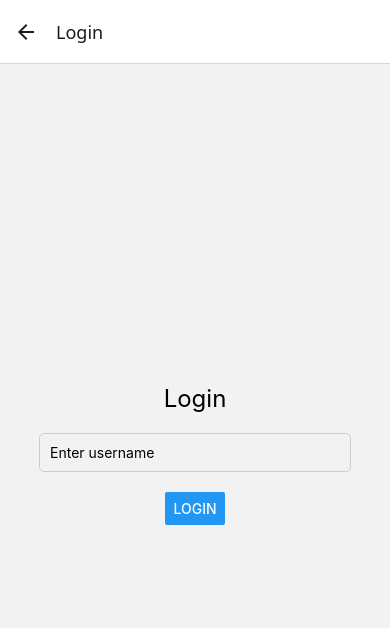
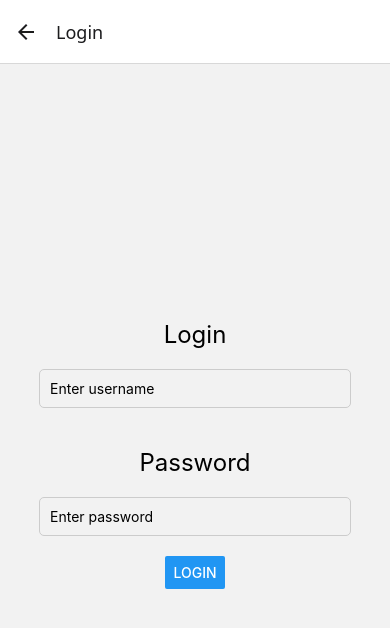
Before and after one commit to ysida/react_native_drill1, a React Native app: screen /Login in a window 390 px wide. Shown: the top 628 px of the page. Built offline with nearby package versions, Linux system fonts and the light colour scheme.

Commit message:
add password ui field

```diff
--- a/src/screens/LoginScreen.tsx
+++ b/src/screens/LoginScreen.tsx
@@ -30,6 +30,18 @@ const LoginScreen: React.FC<Props> = ({ navigation }) => {
         value={username}
         onChangeText={setUsername}
       />
+
+      <View style={styles.horizontalSplit}></View>
+
+      <Text style={styles.title}>Password</Text>
+      <TextInput
+        style={styles.input}
+        placeholder="Enter password"
+        value={username}
+        secureTextEntry={true}
+        onChangeText={setUsername}
+      />
+
       <Button title="Login" onPress={handleLogin} />
     </View>
   );
@@ -38,6 +50,7 @@ const LoginScreen: React.FC<Props> = ({ navigation }) => {
 const styles = StyleSheet.create({
   container: { flex: 1, justifyContent: 'center', alignItems: 'center' },
   title: { fontSize: 24, marginBottom: 20 },
+  horizontalSplit: { height: 20 },
   input: {
     borderWidth: 1,
     borderColor: '#ccc',
```
